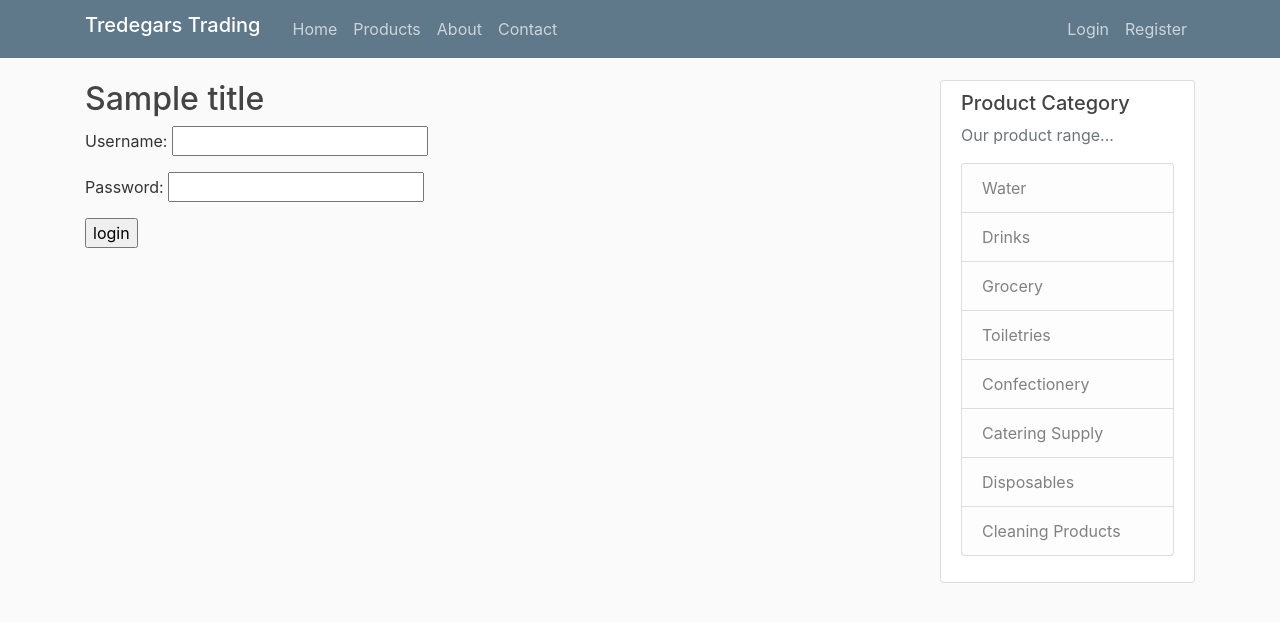
After one commit to pythonblue2018/tredegars, a Django app: template templates/tredegars/login.html in a window 1280 px wide. The commit adds this page. Shown: the top 622 px of the page. Run offline with Django 3.2, Linux system fonts and the light colour scheme; the template is opened without the code that fills it: most values are stand-ins (such as "Sample title", 1, 10 or a date in 2020); form fields are guessed from the names that the template uses; some libraries are stand-ins or nearby versions.

Commit message:
2nd commit

```diff
--- a/templates/tredegars/base.html
+++ b/templates/tredegars/base.html
@@ -38,7 +38,7 @@
             </div>
             <!-- Navbar Right Side -->
             <div class="navbar-nav">
-              <a class="nav-item nav-link" href="{% url 'tredegars-register' %}">Login</a>
+              <a class="nav-item nav-link" href="{% url 'tredegars-login' %}">Login</a>
               <a class="nav-item nav-link" href="{% url 'tredegars-register' %}">Register</a>
             </div>
           </div>
--- /dev/null
+++ b/templates/tredegars/login.html
@@ -0,0 +1,21 @@
+{% extends 'tredegars/base.html' %}
+
+{% block content %}
+
+    <div class="page-header">
+        <h2>{{title}}</h2>
+    </div>
+
+
+
+    <form method="POST" action="{% url 'tredegars-register' %}">
+        {% csrf_token %}
+        <p>Username: {{ form.username }}</p>
+        <p>Password: {{ form.password }}</p>
+
+        <p><input type="submit" value="login"></p>
+        <p><input type="hidden" value="{{next}}"></p>
+    </form>
+
+
+{% endblock %}
--- a/urls.py
+++ b/urls.py
@@ -7,4 +7,5 @@ urlpatterns = [
     path('about/', views.about, name='tredegars-about'),
     path('contact/', views.contact, name='tredegars-contact'),
     path('register/', views.register, name='tredegars-register'),
+    path('login/', views.login, name='tredegars-login'),
 ]
--- a/views.py
+++ b/views.py
@@ -1,5 +1,6 @@
 from django.shortcuts import render
 from django.contrib.auth.forms import UserCreationForm
+from django.contrib.auth.forms import AuthenticationForm
 
 posts = [
     {
@@ -35,3 +36,7 @@ def contact(request):
 def register(request):
     form = UserCreationForm(request.POST)
     return render(request, 'tredegars/register.html', {'form': form, 'title': 'User registration'})
+
+def login(request):
+    form1 = AuthenticationForm(request.POST)
+    return render(request, 'tredegars/login.html', {'form': form1, 'title': 'User Login'})
```
Also changed, not shown: templates/tredegars/register.html (+7 -1 lines).
